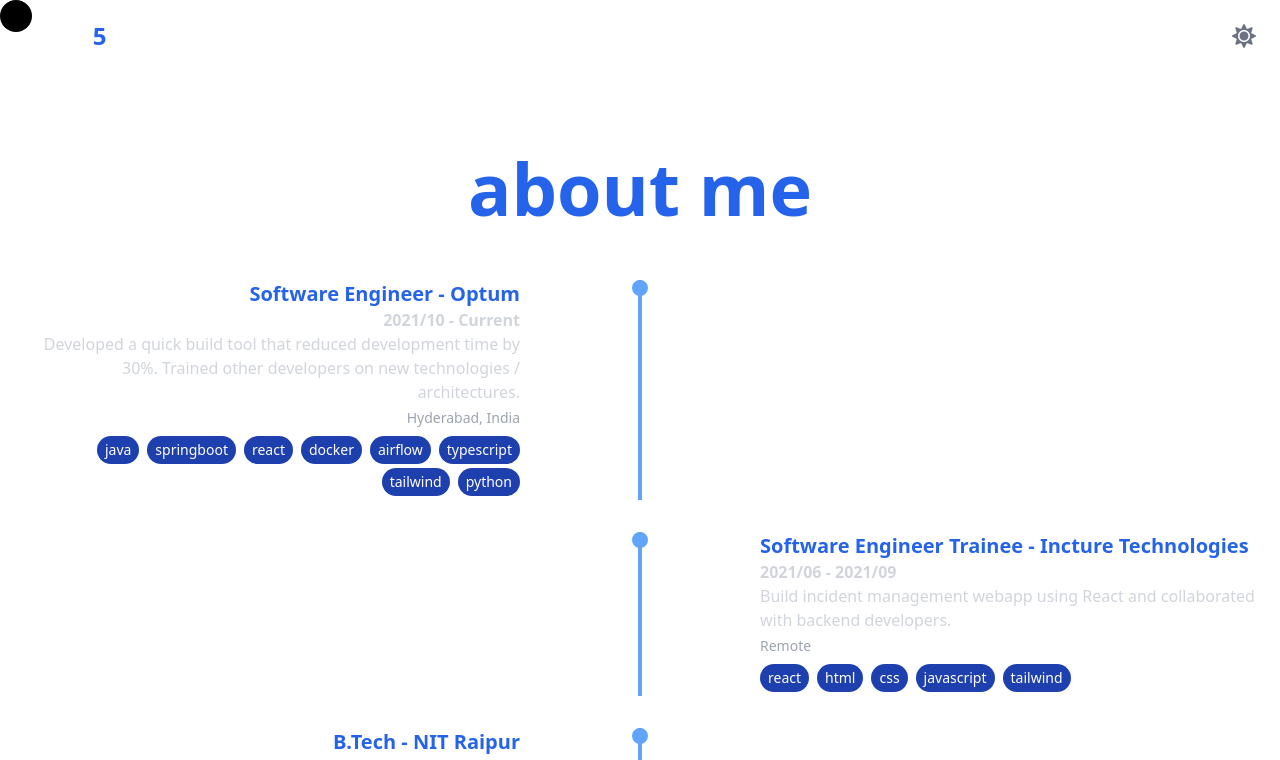
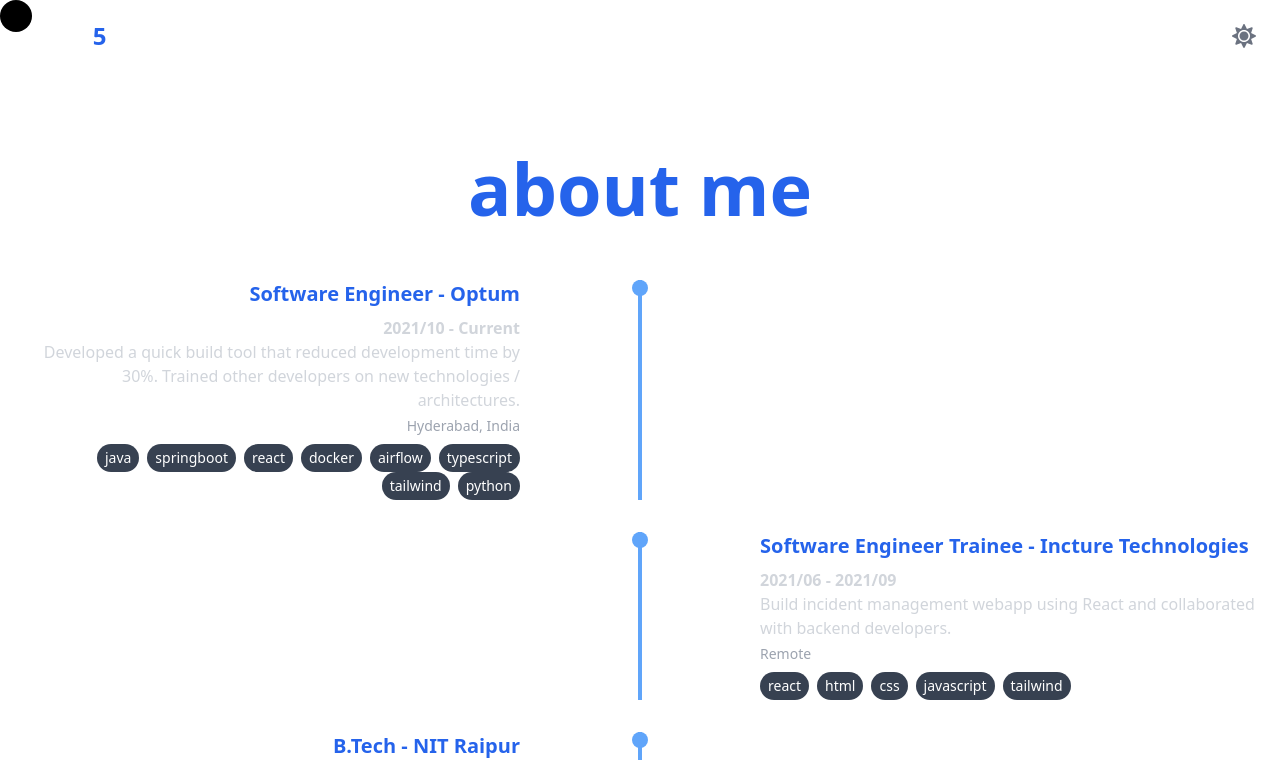
Before and after one commit to rishmi5h/portfolio, a React (Vite) app: page /about in a window 1280 px wide. Shown: the top 760 px of the page. Built offline with nearby package versions, Linux system fonts and the light colour scheme.

Commit message:
Update Timeline.tsx

```diff
--- a/src/components/Timeline.tsx
+++ b/src/components/Timeline.tsx
@@ -25,26 +25,28 @@ const TimelineEvent: React.FC<TimelineEventProps> = ({
       <div
         className={`w-5/12 ${isLeft ? 'pr-4 text-right' : 'pl-4 text-left'}`}
       >
-        <div className={`text-xl font-bold text-blue-600`}>{title}</div>
+        <div className={`mb-2 text-xl font-bold text-blue-600`}>{title}</div>
         <div
           className={`text-base font-semibold ${isDarkMode ? 'text-gray-300' : 'text-gray-600'}`}
         >
           {year}
         </div>
-        <div className={`${isDarkMode ? 'text-gray-300' : 'text-gray-600'}`}>
+        <div
+          className={`mb-1 ${isDarkMode ? 'text-gray-300' : 'text-gray-600'}`}
+        >
           {description}
         </div>
         <div
-          className={`text-sm ${isDarkMode ? 'text-gray-400' : 'text-gray-500'} mt-1`}
+          className={`mb-2 text-sm ${isDarkMode ? 'text-gray-400' : 'text-gray-500'} mt-1`}
         >
           {location}
         </div>
         <div
-          className={`text-sm ${isDarkMode ? 'text-blue-300' : 'text-blue-500'} mt-2 flex flex-wrap ${isLeft ? 'justify-end' : 'justify-start'}`}
+          className={`mt-2 flex flex-wrap text-sm ${isLeft ? 'justify-end' : 'justify-start'}`}
         >
           {skill.split(', ').map((s, index) => (
             <span
-              className={`mb-1 ${isLeft ? 'ml-2' : 'mr-2'} rounded-full px-2 py-1 ${isDarkMode ? 'bg-blue-800 text-white' : 'bg-blue-100 text-blue-800'}`}
+              className={` ${isLeft ? 'ml-2' : 'mr-2'} rounded-full px-2 py-1 ${isDarkMode ? 'bg-gray-700 text-gray-300' : 'bg-gray-200 text-gray-700'}}`}
               key={index}
             >
               {s}
```
